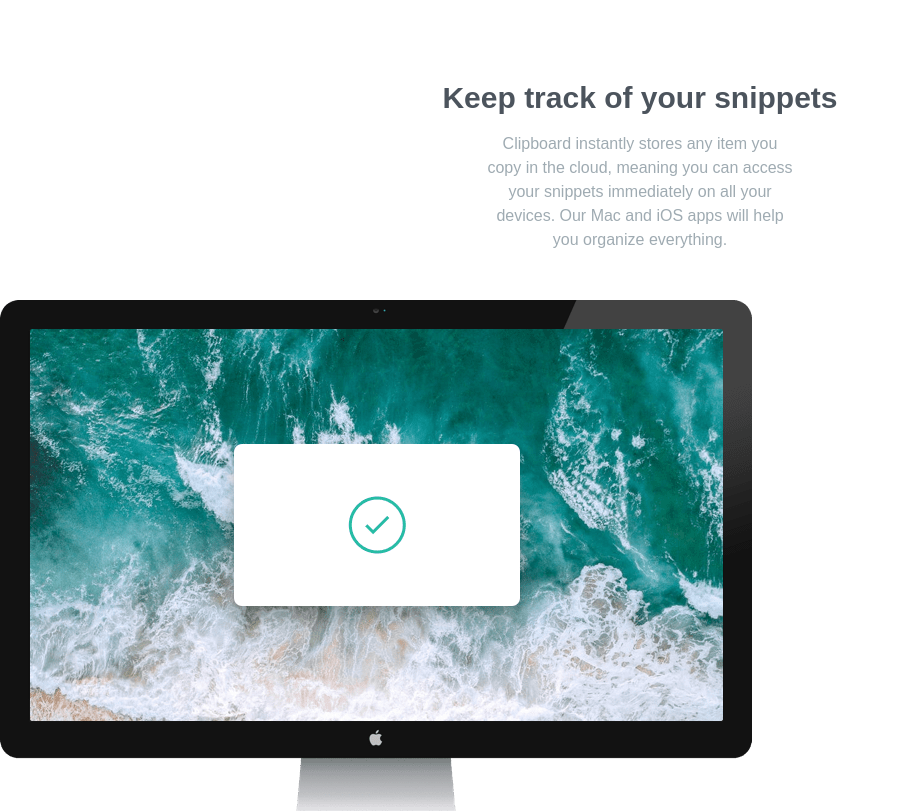
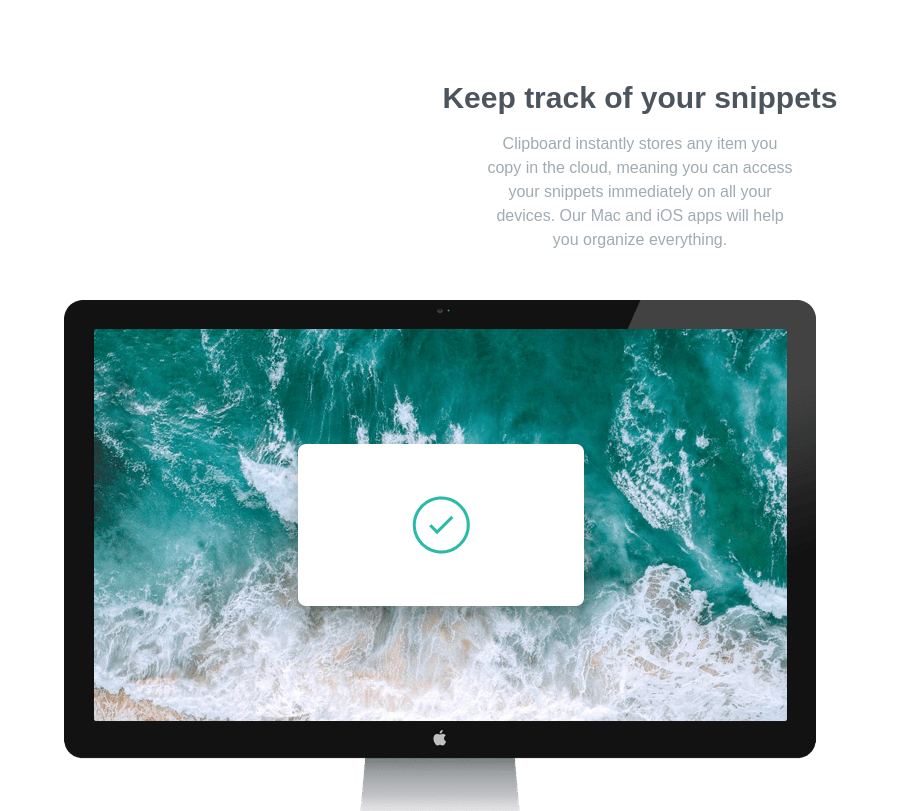
Before and after one commit to maysaraujo/clipboard-landing-page, a React (Vite) app: page / in a window 1280 px wide. Shown: the top 811 px of the page, without its empty margins (0-900 px from the left). Built offline with nearby package versions, Linux system fonts and the light colour scheme; a web font is replaced by a local one.

Commit message:
feat: changing class

```diff
--- a/src/index.css
+++ b/src/index.css
@@ -14,7 +14,7 @@ body {
   font: 1.125rem;
 }
 
-.container {
+.pageCenter {
   margin: 0 auto;
   max-width: 1400px;
   width: 90%;
```
